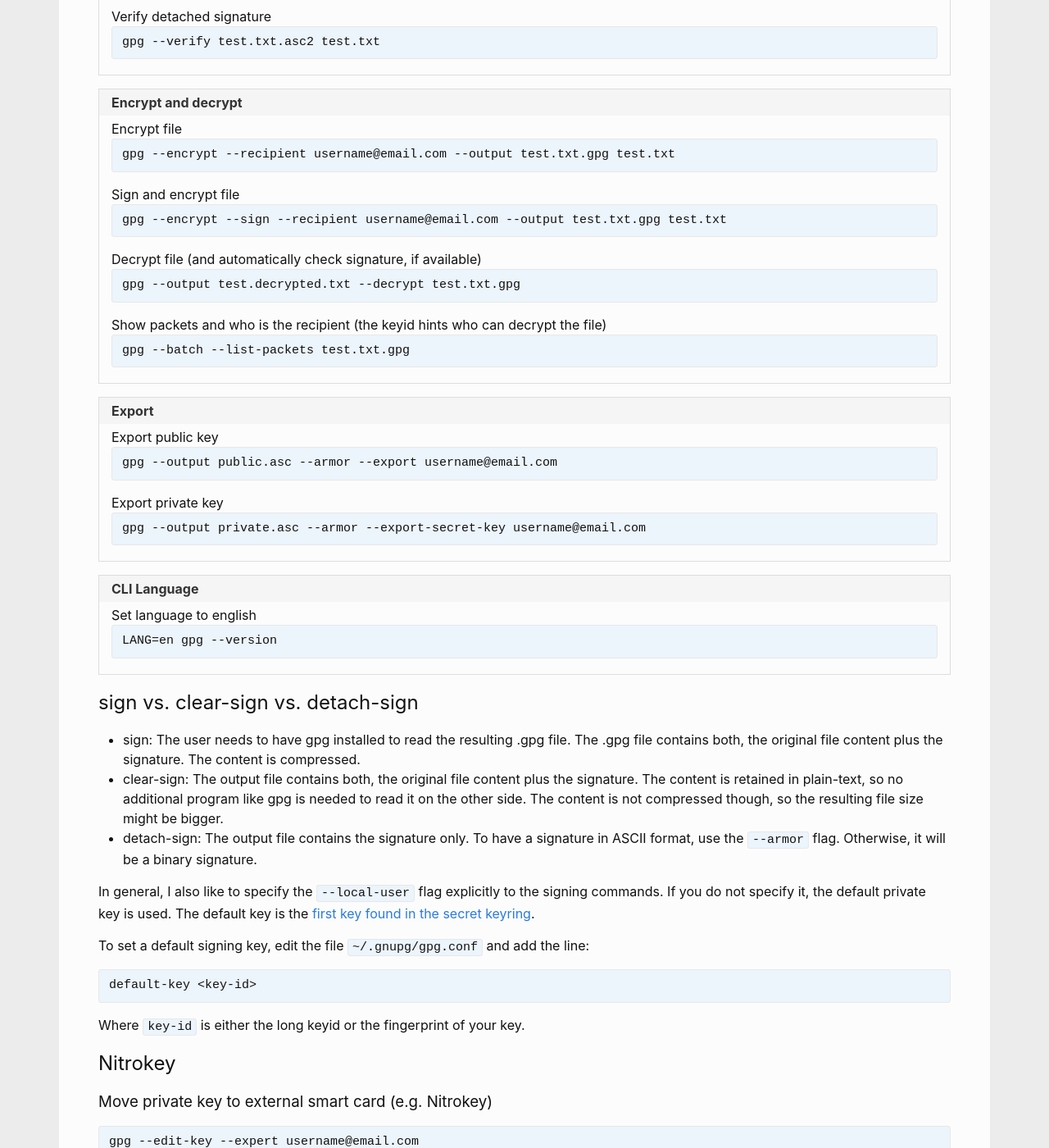
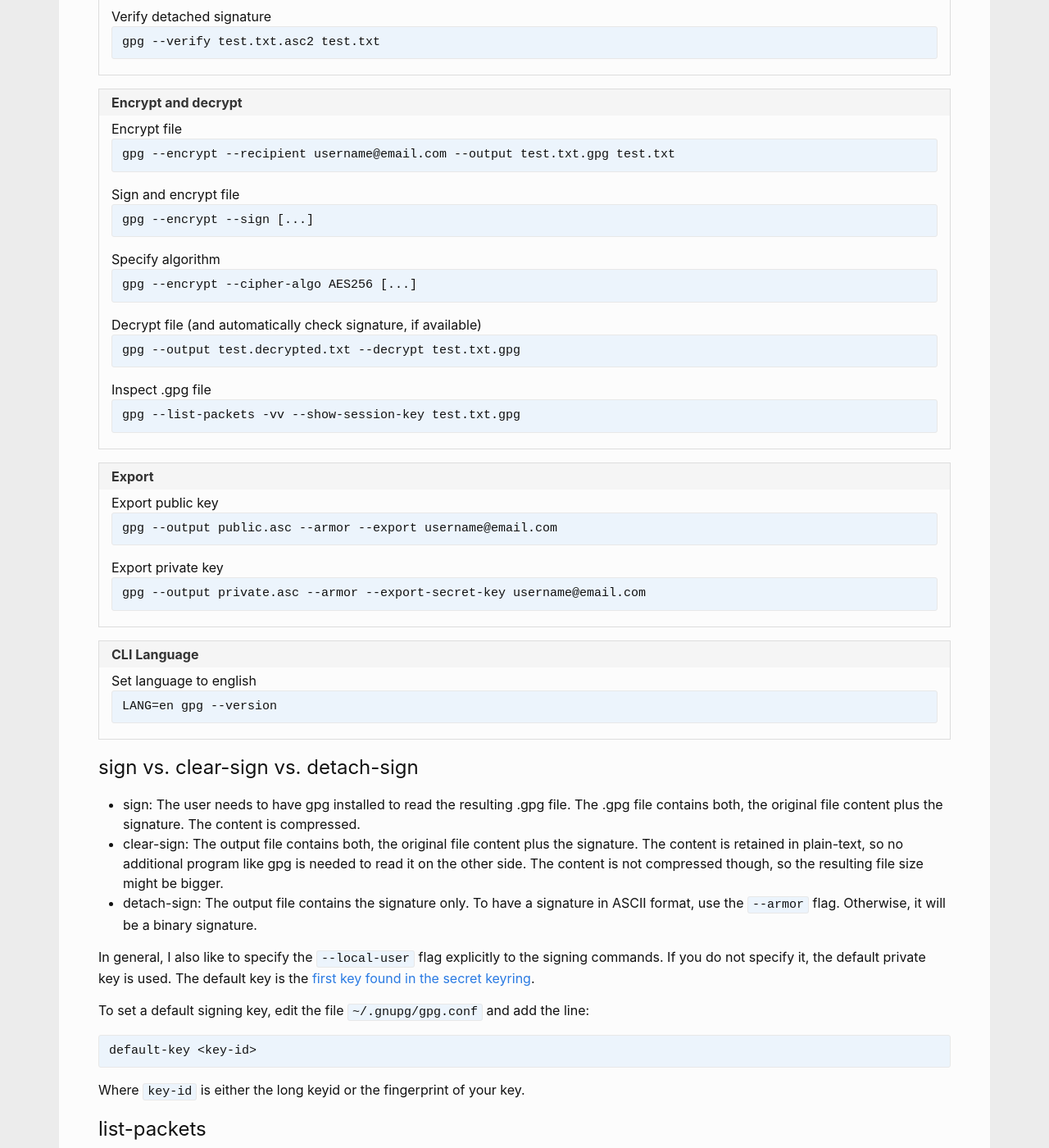
Before and after one commit to andreas-mausch/cheatsheets, a Jekyll site: the page built from _cheatsheets/gpg.md, in a window 1280 px wide and 1400 px high, scrolled down 883 px. Shown: the whole window at 82% size. Built offline with Jekyll 4.4.1, drawn with Linux system fonts in a browser that asks for light colours; some of the changed text lies outside the part shown.

Commit message:
gpg: Show used algorithm

```diff
--- a/_cheatsheets/gpg.md
+++ b/_cheatsheets/gpg.md
@@ -20,9 +20,10 @@
   - name: Encrypt and decrypt
     commands:
       Encrypt file: gpg --encrypt --recipient username@email.com --output test.txt.gpg test.txt
-      Sign and encrypt file: gpg --encrypt --sign --recipient username@email.com --output test.txt.gpg test.txt
+      Sign and encrypt file: gpg --encrypt --sign [...]
+      Specify algorithm: gpg --encrypt --cipher-algo AES256 [...]
       Decrypt file (and automatically check signature, if available): gpg --output test.decrypted.txt --decrypt test.txt.gpg
-      Show packets and who is the recipient (the keyid hints who can decrypt the file): gpg --batch --list-packets test.txt.gpg
+      Inspect .gpg file: gpg --list-packets -vv --show-session-key test.txt.gpg
   - name: Export
     commands:
       Export public key: gpg --output public.asc --armor --export username@email.com
@@ -60,6 +61,15 @@
 
 Where `key-id` is either the long keyid or the fingerprint of your key.
 
+## list-packets
+
+`list-packets` shows detailed information about a .gpg file.
+
+This information includes:
+
+- who the recipient is (the keyid hints who can decrypt the file)
+- which algorithm has been used for the symmetric part
+
 ## Nitrokey
 
 ### Move private key to external smart card (e.g. Nitrokey)
```
